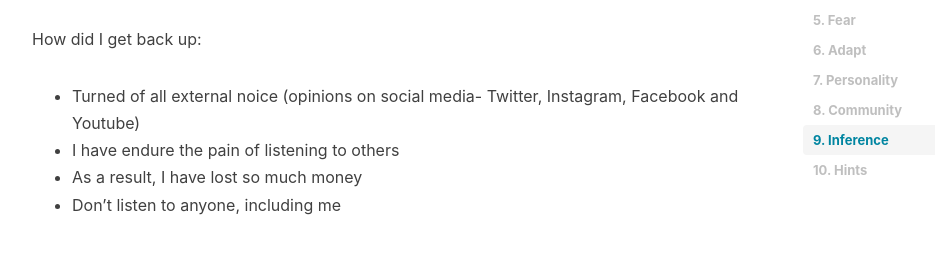
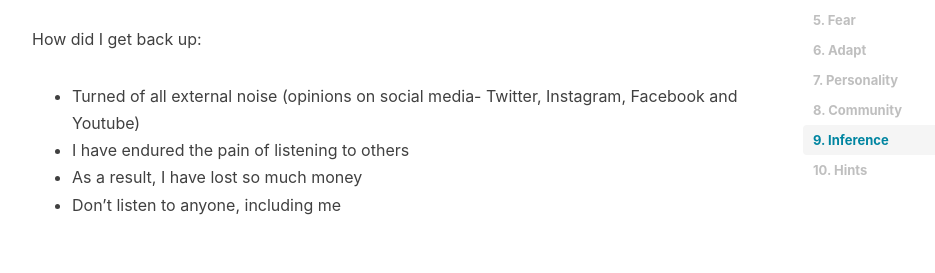
Before and after one commit to aaronjohn2/aaronjohn2.github.io, a Jekyll site: the page built from _posts/trading/2021-10-25-mental-analysis.md, in a window 1280 px wide and 900 px high, scrolled down 3139 px. Shown: the part 174-447 px from the top of the window, without its empty margins (233-1168 px from the left). Built offline with Jekyll 4.4.1, drawn with Linux system fonts in a browser that asks for light colours; nearby versions of some CDN libraries; comment, search, counter and statistics services are not loaded.

Commit message:
Updated mental analysis

```diff
--- a/_posts/trading/2021-10-25-mental-analysis.md
+++ b/_posts/trading/2021-10-25-mental-analysis.md
@@ -100,8 +100,8 @@ How did I keep going after losing so much?
 - I did not want to go back to a normal job
 
 How did I get back up:
-- Turned of all external noice (opinions on social media- Twitter, Instagram, Facebook and Youtube)
-- I have endure the pain of listening to others
+- Turned of all external noise (opinions on social media- Twitter, Instagram, Facebook and Youtube)
+- I have endured the pain of listening to others
 - As a result, I have lost so much money
 - Don't listen to anyone, including me
 
```
